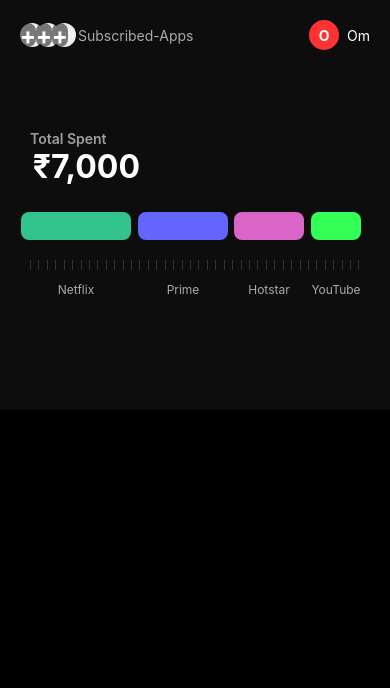
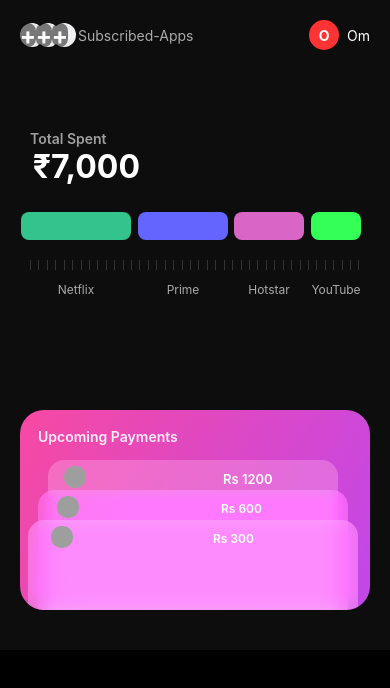
Before and after one commit to bundlwise/bun-app, a React Native app: screen / in a window 390 px wide. Shown: the top 688 px of the page. Built offline with nearby package versions, Linux system fonts and the light colour scheme; grey boxes are pictures that could not be loaded.

Commit message:
new selction in myasset

```diff
--- a/components/MyAssetsCard.tsx
+++ b/components/MyAssetsCard.tsx
@@ -1,68 +1,174 @@
 import React from 'react';
 import { View, Text, StyleSheet, Image } from 'react-native';
-import LinearGradient from 'react-native-linear-gradient';
+import { LinearGradient } from 'expo-linear-gradient';
+import { BlurView } from 'expo-blur';
 
 const MyAssetsCard = () => {
   return (
     <LinearGradient
       colors={['#F749A2', '#C147E9']}
+      style={styles.outerCard}
       start={{ x: 0, y: 0 }}
       end={{ x: 1, y: 1 }}
-      style={styles.cardContainer}
     >
-      <View style={styles.leftContent}>
-        <Text style={styles.largeAmount}>1,743,287.20</Text>
-        <Text style={styles.smallAmount}>00.0196287</Text>
+      {/* 🔹 Header */}
+      <View style={styles.headerRow}>
+        <Text style={styles.headerText}>Upcoming Payments</Text>
       </View>
 
-      <View style={styles.assetInfo}>
-        <Image source={require('../assets/icon.png')} style={styles.assetIcon} />
-        <Text style={styles.assetName}>Tether</Text>
+      {/* 🔹 Main Rectangle */}
+      <View style={styles.rectangleBox}>
+        <Image
+          source={{ uri: 'https://your-backend.com/icon.png' }}
+          style={styles.rectangleImage}
+        />
+        <Text style={styles.rectangleText}>Rs 1200</Text>
       </View>
 
-      <Text style={styles.assetValue}>1,287.05</Text>
+      {/* 🔹 First Overlap Rectangle */}
+      <BlurView intensity={30} tint="light" style={styles.overlapBox}>
+        <Image
+          source={{ uri: 'https://your-backend.com/overlap-icon.png' }}
+          style={styles.overlapImage}
+        />
+        <Text style={styles.overlapText}>Rs 600</Text>
+      </BlurView>
+
+      {/* 🔹 Second Overlap Rectangle */}
+      <BlurView intensity={40} tint="light" style={styles.overlapBox2}>
+        <Image
+          source={{ uri: 'https://your-backend.com/third-icon.png' }}
+          style={styles.overlapImage2}
+        />
+        <Text style={styles.overlapText2}>Rs 300</Text>
+      </BlurView>
+
+      {/* 🔹 Spacer */}
+      <View style={styles.spacer} />
     </LinearGradient>
   );
 };
 
 const styles = StyleSheet.create({
-  cardContainer: {
-    margin: 20,
-    borderRadius: 20,
-    padding: 20,
+  outerCard: {
+    borderRadius: 24,
+    padding: 18,
+    marginVertical: 20,
+    height: 200,
+    overflow: 'hidden',
+    position: 'relative',
+  },
+
+  headerRow: {
     flexDirection: 'row',
+    justifyContent: 'space-between',
     alignItems: 'center',
-    justifyContent: 'space-between',
   },
-  leftContent: {
-    flex: 1,
+
+  headerText: {
+    color: '#fff',
+    fontSize: 14,
+    fontWeight: '600',
+    opacity: 0.9,
   },
-  largeAmount: {
+
+  rectangleBox: {
+    backgroundColor: 'rgba(255,176,234,0.35)',
+    borderRadius: 16,
+    height: 160,
+    width: 290,
+    top: 50,
+    right: 32,
+    position: 'absolute',
+    justifyContent: 'center',
+    paddingHorizontal: 16,
+  },
+
+  rectangleText: {
     color: '#fff',
-    fontSize: 20,
-    fontWeight: 'bold',
+    fontSize: 13,
+    fontWeight: '600',
+    position: 'absolute',
+    top: 11,
+    left: 175,
   },
-  smallAmount: {
+
+  rectangleImage: {
+    width: 22,
+    height: 22,
+    position: 'absolute',
+    top: 6,
+    left: 16,
+    borderRadius: 10,
+    backgroundColor: '#fff2',
+  },
+
+  /** 🔸 First Overlapping Box */
+  overlapBox: {
+    backgroundColor: 'transparent',
+    borderRadius: 16,
+    height: 160,
+    width: 310,
+    position: 'absolute',
+    top: 80,
+    right: 22,
+    justifyContent: 'center',
+    alignItems: 'center',
+  },
+
+  overlapText: {
     color: '#fff',
     fontSize: 12,
-    marginTop: 4,
+    fontWeight: '600',
+    position: 'absolute',
+    top: 11,
+    left: 183,
   },
-  assetInfo: {
+
+  overlapImage: {
+    width: 22,
+    height: 22,
+    position: 'absolute',
+    top: 6,
+    left: 19,
+    borderRadius: 10,
+    backgroundColor: '#fff2',
+  },
+
+  /** 🔸 Second Overlapping Box */
+  overlapBox2: {
+    backgroundColor: 'transparent',
+    borderRadius: 16,
+    height: 160,
+    width: 330,
+    position: 'absolute',
+    top: 110,
+    right: 12,
+    justifyContent: 'center',
     alignItems: 'center',
   },
-  assetIcon: {
-    width: 24,
-    height: 24,
-    marginBottom: 4,
-  },
-  assetName: {
+
+  overlapText2: {
     color: '#fff',
     fontSize: 12,
+    fontWeight: '600',
+    position: 'absolute',
+    top: 11,
+    left: 185,
   },
-  assetValue: {
-    color: '#fff',
-    fontSize: 18,
-    fontWeight: 'bold',
+
+  overlapImage2: {
+    width: 22,
+    height: 22,
+    position: 'absolute',
+    top: 6,
+    left: 23,
+    borderRadius: 10,
+    backgroundColor: '#fff2',
+  },
+
+  spacer: {
+    height: 8,
   },
 });
 
--- a/components/WalletHeader.tsx
+++ b/components/WalletHeader.tsx
@@ -1,4 +1,6 @@
 import React, { useState, useEffect, useRef } from 'react';
+import MyAssetsCard from '../components/MyAssetsCard';
+
 import {
   View,
   Text,
@@ -42,15 +44,13 @@
   profileIcons?: string[];
 };
 
-const VerticalTicksRow = () => {
-  return (
+const VerticalTicksRow = () => (
   <View style={styles.ticksContainer}>
     {Array.from({ length: 40 }).map((_, i) => (
       <View key={i} style={styles.tick} />
     ))}
   </View>
 );
-};
 
 const WalletHeader = ({ walletAddress, userName, balanceAmount, bars, profileIcons }: Props) => {
   const animationProgress = useSharedValue(0);
@@ -65,11 +65,10 @@
   );
   const [scrollEnabled, setScrollEnabled] = useState(false);
   const [showBars, setShowBars] = useState(false);
+
   const slideStarted = useRef(false);
-
   const iconOffsets = useRef([0, 1, 2].map(() => useSharedValue(50))).current;
   const iconOpacities = useRef([0, 1, 2].map(() => useSharedValue(0))).current;
-
   const barWidths = useRef(bars.map(() => useSharedValue(0))).current;
   const barMargins = useRef(bars.map(() => useSharedValue(10))).current;
 
@@ -77,7 +76,7 @@
     if (slideStarted.current) return;
     slideStarted.current = true;
 
-    setScrollEnabled(true); // 🔓 Tap ke turant baad scroll allow
+    setScrollEnabled(true);
 
     bars.forEach((bar, idx) => {
       barWidths[idx].value = withTiming(bar.width, { duration: 800 });
@@ -88,20 +87,13 @@
     animationProgress.value = withTiming(1, { duration: 600 });
   };
 
-
-  //   setTimeout(() => {
-  //     animationProgress.value = withTiming(1, { duration: 600 });
-  //     setScrollEnabled(true);
-  //   }, slideDuration + extraDelay);
-  // };
-
   const scrollHandler = useAnimatedScrollHandler((event) => {
     scrollX.value = event.contentOffset.x;
     animationProgress.value = withTiming(1, { duration: 600 });
   });
 
   useEffect(() => {
-    uploadedImages.forEach((uri, i) => {
+    uploadedImages.forEach((_, i) => {
       const delay = i * 500;
       iconOffsets[i].value = withDelay(delay, withTiming(0, { duration: 600 }));
       iconOpacities[i].value = withDelay(delay, withTiming(1, { duration: 600 }));
@@ -146,7 +138,6 @@
 
       barWidths[idx].value = withDelay(idx * 200, withTiming(distortedWidth, { duration: 800 }));
       barMargins[idx].value = withDelay(idx * 200, withTiming(distortedMargin, { duration: 800 }));
-
       (bars[idx] as any)._originalMargin = originalMargin;
     });
 
@@ -168,7 +159,7 @@
         quality: 0.8,
       });
 
-      if (!result.canceled && result.assets && result.assets[0]) {
+      if (!result.canceled && result.assets?.[0]) {
         const newImages = [...uploadedImages];
         newImages[index] = result.assets[0].uri;
         setUploadedImages(newImages);
@@ -198,7 +189,7 @@
 
   return (
     <View style={styles.container}>
-      {/* Top Profile Row */}
+      {/* 🔹 Profile Header */}
       <View style={styles.topBar}>
         <View style={styles.walletIcons}>
           {uploadedImages.map((_, i) => {
@@ -234,7 +225,7 @@
 
       <View style={{ height: 50 }} />
 
-      {/* Total Spent + Bars */}
+      {/* 🔹 Balance & Bars */}
       <View style={styles.balanceSection}>
         <Text style={styles.label}>Total Spent</Text>
         <Text style={styles.amount}>{animatedAmount}</Text>
@@ -267,15 +258,6 @@
                       return { transform: [{ scale: s }] };
                     });
 
-                    const labelScaleStyle = useAnimatedStyle(() => {
-                      const mid = visibleIdx * (bar.width + barMargins[originalIdx].value) + barWidths[originalIdx].value / 2;
-                      const center = scrollX.value + 180;
-                      const dist = Math.abs(center - mid);
-                      const rawScale = interpolate(dist, [0, 80, 200], [1.5, 0.85, 0.6], Extrapolate.CLAMP);
-                      const s = 1 + (rawScale - 1) * animationProgress.value;
-                      return { transform: [{ scale: s }] };
-                    });
-
                     const shadowStyle = useAnimatedStyle(() => {
                       const mid = visibleIdx * (bar.width + barMargins[originalIdx].value) + barWidths[originalIdx].value / 2;
                       const center = scrollX.value + 180;
@@ -289,6 +271,15 @@
                         shadowRadius: opacity * 10,
                         elevation: opacity * 8,
                       };
+                    });
+
+                    const labelScaleStyle = useAnimatedStyle(() => {
+                      const mid = visibleIdx * (bar.width + barMargins[originalIdx].value) + barWidths[originalIdx].value / 2;
+                      const center = scrollX.value + 180;
+                      const dist = Math.abs(center - mid);
+                      const rawScale = interpolate(dist, [0, 80, 200], [1.5, 0.85, 0.6], Extrapolate.CLAMP);
+                      const s = 1 + (rawScale - 1) * animationProgress.value;
+                      return { transform: [{ scale: s }] };
                     });
 
                     const widthStyle = useAnimatedStyle(() => ({
@@ -344,8 +335,11 @@
             <VerticalTicksRow />
           </View>
         </View>
+        <MyAssetsCard />
       </View>
+
     </View>
+
   );
 };
 
--- a/package.json
+++ b/package.json
@@ -15,7 +15,10 @@
     "react": "19.0.0",
     "react-native": "0.79.4",
     "react-native-linear-gradient": "^2.8.3",
-    "react-native-reanimated": "^3.17.4"
+    "react-native-reanimated": "^3.17.4",
+    "react-native-vector-icons": "^10.2.0",
+    "expo-linear-gradient": "~14.1.5",
+    "expo-blur": "~14.1.5"
   },
   "devDependencies": {
     "@babel/core": "^7.25.2",
```
Also changed, not shown: 1 other file (tests, documents, lock files or other folders). Lines whose indentation alone changed are shown as unchanged.
